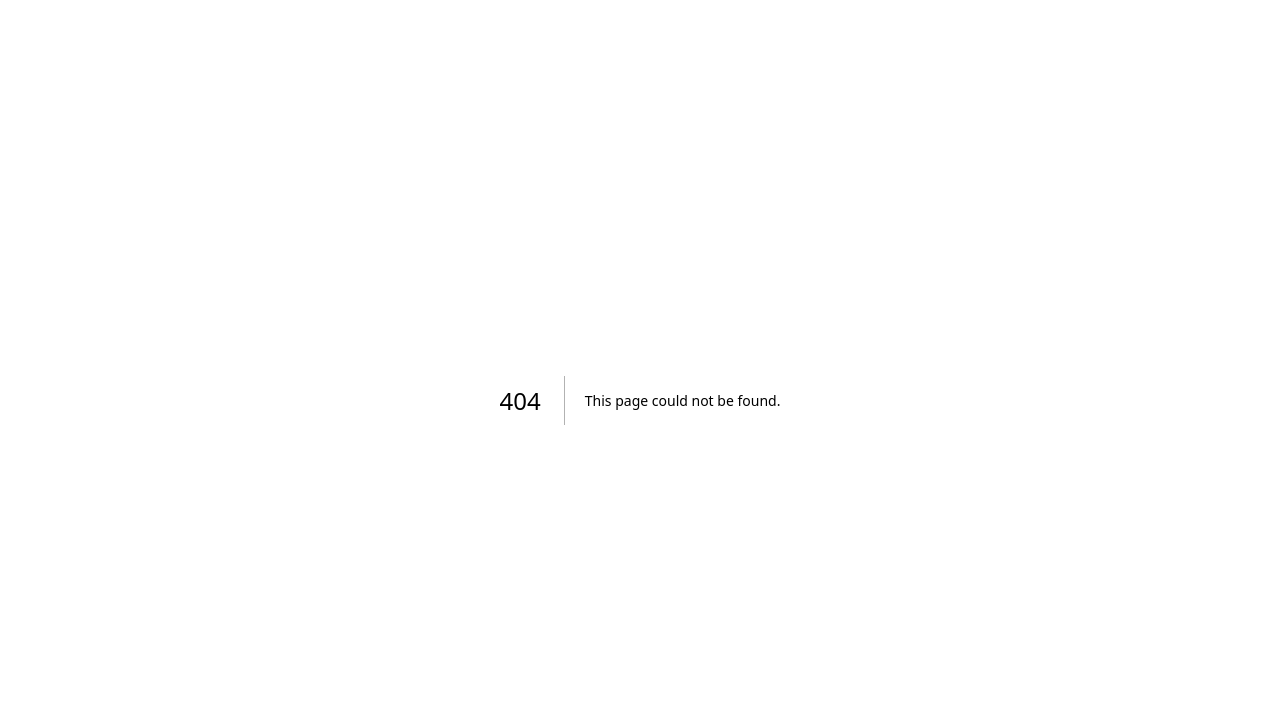
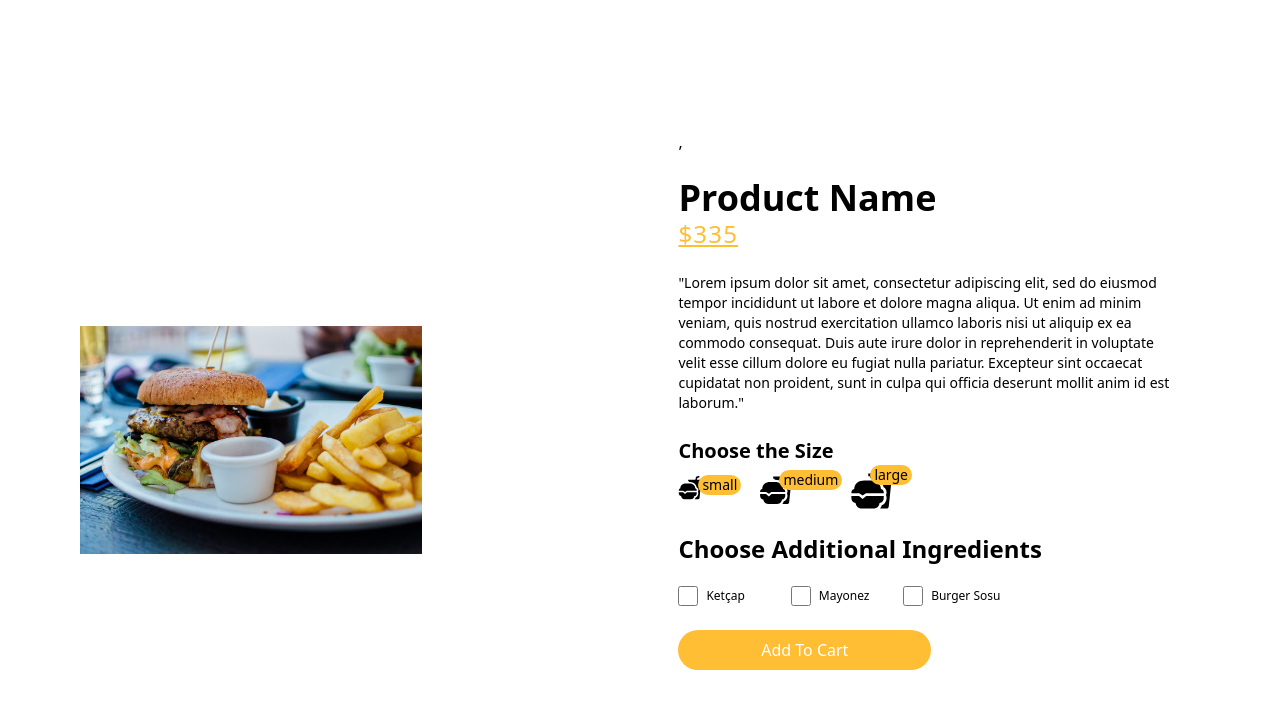
Before and after one commit to inheritance10/food-shop, a Next.js app: page /product/ProductDetail in a window 1280 px wide. Before the commit this address had no page. Shown: the top 708 px of the page. Built offline with nearby package versions, Linux system fonts and the light colour scheme.

Commit message:
product detail completed and started form input component

```diff
--- /dev/null
+++ b/components/Buttons/CustomButton/index.tsx
@@ -0,0 +1,12 @@
+const CustomButton = (props: {text: string, addClass: string, children?: any}) => {
+    const {text, addClass,children} = props
+    return(
+        <button className={addClass}>
+            {text}
+            {children ? children : null}
+        </button>
+    )
+}
+
+
+export default CustomButton
--- a/components/Campaigns/index.tsx
+++ b/components/Campaigns/index.tsx
@@ -2,6 +2,7 @@ import Image from "next/image";
 import {CampaignsCardProps} from "@/components/Campaigns/type";
 import {BsBasketFill} from 'react-icons/Bs'
 import Title from "@/components/ui/Title";
+import CustomButton from "@/components/Buttons/CustomButton";
 const Campaigns = (props: CampaignsCardProps) => {
   const {title, discount ,image , buttonText} = props
   return(
@@ -14,10 +15,9 @@ const Campaigns = (props: CampaignsCardProps) => {
           <Title addClass={'font-bold text-white md:text-xl text-3xl'}>{title}</Title>
           <span className='font-bold text-white md:text-xl text-3xl'>{discount}</span>
         </div>
-        <button className=' gap-x-8 btn-primary flex items-center justify-between'>
-          {buttonText}
-          <BsBasketFill size={25}/>
-        </button>
+          <CustomButton text={buttonText} addClass={'gap-x-8 btn-primary flex items-center justify-between'}>
+              <BsBasketFill size={25}/>
+          </CustomButton>
       </div>
     </div>
 
--- /dev/null
+++ b/components/Checkboxes/Checkbox.tsx
@@ -0,0 +1,12 @@
+const Checkbox = (props: {label: string}) => {
+    const {label} = props
+    return(
+        <div className='w-full gap-x-2 flex items-center'>
+            <input className='w-5 h-5 ease-soft text-base rounded-1.4 checked:bg-gradient-to-tl checked:after:bg-secondary checked:from-gray-900 checked:to-slate-800' type="checkbox"/>
+            <label className='text-xs font-medium'>{label}</label>
+        </div>
+    )
+}
+
+
+export default Checkbox
--- /dev/null
+++ b/components/FormInput/index.tsx
@@ -0,0 +1,9 @@
+const FormInput = () => {
+    return(
+        <div>
+
+        </div>
+    )
+}
+
+export default FormInput
--- a/components/ProductDetail/index.tsx
+++ /dev/null
@@ -1,55 +0,0 @@
-import Title from "@/components/ui/Title";
-import Image from "next/image";
-import {IoFastFoodSharp} from 'react-icons/io5'
-
-
-const productSize = [ //todo gelen urunun id sine bagl olarak size bilgisi eklenecek
-    {
-        size: 30,
-        name: 'small'
-    },
-    {
-        size: 35,
-        name: 'medium'
-    },
-    {
-        siz: 45,
-        name: 'large'
-    }
-]
-const ChooseSize = () => {
-    return(
-        <div className='flex flex-row w-full justify-between items-center'>
-            {
-                productSize.map((item, key) => (
-                        <IoFastFoodSharp key={key} size={25 + key * 5}/>
-                ))
-            }
-        </div>
-
-    )
-}
-
-const ProductDetail = () => {
-    return(
-        <div className='container mx-auto items-center flex flex-row h-screen w-screen'>
-            <div className='w-full h-1/2'>
-                <Image width={100} height={100} src='/images/food2.jpg' alt='food'/>
-            </div>
-            <div className='flex flex-col h-1/2 justify-between items-center'>
-                <Title>Product Name</Title>
-                <p>335$</p>
-                <p>
-                    "Lorem ipsum dolor sit amet, consectetur adipiscing elit, sed do eiusmod tempor incididunt ut labore et dolore magna aliqua. Ut enim ad minim veniam, quis nostrud exercitation ullamco laboris nisi ut aliquip ex ea commodo consequat. Duis aute irure dolor in reprehenderit in voluptate velit esse cillum dolore eu fugiat nulla pariatur. Excepteur sint occaecat cupidatat non proident, sunt in culpa qui officia deserunt mollit anim id est laborum."
-                </p>
-                <div className='flex flex-col'>
-                    <h3>Choose the Size</h3>
-                    <ChooseSize />
-                </div>
-
-            </div>
-        </div>
-    )
-}
-
-export default ProductDetail
--- a/components/layout/Header.tsx
+++ b/components/layout/Header.tsx
@@ -5,6 +5,7 @@ import SearchModal from "@/components/modals/search-modal";
 import { GiHamburgerMenu, GiCancel } from "react-icons/gi";
 import { useRouter } from "next/router";
 import Link from "next/link";
+import CustomButton from "@/components/Buttons/CustomButton";
 
 const Header = () => {
   const [isSearchModal, setIsSearchModal] = useState(false);
@@ -101,7 +102,7 @@ const Header = () => {
             />
           </button>
           <a href="#" className="md:inline-block hidden sm">
-            <button className="btn-primary">Order Online</button>
+            <CustomButton text={'Order Online'} addClass={'btn-primary'} />
           </a>
           <button
             className="sm:hidden inline-block"
--- /dev/null
+++ b/pages/product/ProductDetail/index.tsx
@@ -0,0 +1,83 @@
+import Title from "@/components/ui/Title";
+import Image from "next/image";
+import {IoFastFoodSharp} from 'react-icons/io5'
+import CustomButton from "@/components/Buttons/CustomButton";
+import Checkbox from "@/components/Checkboxes/Checkbox";
+
+
+const productSize = [ //todo gelen urunun id sine bagl olarak size bilgisi eklenecek
+    {
+        size: 30,
+        name: 'small'
+    },
+    {
+        size: 35,
+        name: 'medium'
+    },
+    {
+        siz: 45,
+        name: 'large'
+    }
+]
+const ChooseSize = () => {
+    return(
+        <div className='flex flex-col w-full justify-between items-start'>
+            <Title addClass='text-xl'>Choose the Size</Title>
+            <div className=' flex gap-x-14 flex-row w-full items-center'>
+                {
+                    productSize.map((item, key) => {
+                        return(
+                            <div className='relative'>
+                                <IoFastFoodSharp key={key} size={25 + key * 10}/>
+                                <span key={key} className='bg-primary px-1 rounded-full text-black text-sm font-medium absolute top-0 left-5'>{item.name}</span>
+                            </div>
+                        )
+                    })
+
+                }
+            </div>
+        </div>
+    )
+}
+
+const ProductDetail = (props: {data?: any}) => {
+    return(
+        <div className='flex h-screen items-center flex-wrap gap-20 py-20'>
+            <div className=' relative items-center mt-10 flex-1 w-full h-1/2 md:w-[80%] md:h-[80%] md:mx-20 md:mt-20'>
+                <Image className='' objectFit='contain' layout={'fill'} src='/images/burger.jpg' alt='food'/>
+            </div>
+            <div className='px-4 flex flex-col w-full md:w-[42%]  h-full md:h-[88%] md:mx-20 justify-around items-start'>,
+                <div>
+                    <Title addClass='text-4xl'>Product Name</Title>
+
+                    <span className='text-primary text-2xl tracking-wider underline'>$335</span>
+                </div>
+
+                <p className='text-sm gap-x-14'>
+                    "Lorem ipsum dolor sit amet, consectetur adipiscing elit, sed do eiusmod tempor incididunt ut labore et dolore magna aliqua. Ut enim ad minim veniam, quis nostrud exercitation ullamco laboris nisi ut aliquip ex ea commodo consequat. Duis aute irure dolor in reprehenderit in voluptate velit esse cillum dolore eu fugiat nulla pariatur. Excepteur sint occaecat cupidatat non proident, sunt in culpa qui officia deserunt mollit anim id est laborum."
+                </p>
+
+                <ChooseSize />
+
+
+                <div className='flex flex-col justify-between w-full h-[13%]'>
+                    <Title addClass='text-2xl'>Choose Additional Ingredients </Title>
+                    <div className='flex justify-between w-2/3'>
+                        <Checkbox key={1} label={'Ketçap'} />
+                        <Checkbox key={2} label={'Mayonez'} />
+                        <Checkbox key={3} label={'Burger Sosu'} />
+                    </div>
+                </div>
+
+
+
+                <div className='flex w-1/2 justify-end'>
+                    <CustomButton text={'Add To Cart'} addClass={'btn-primary w-full'} />
+                </div>
+
+            </div>
+        </div>
+    )
+}
+
+export default ProductDetail
```
Also changed, not shown: public/images/burger.jpg (added).
